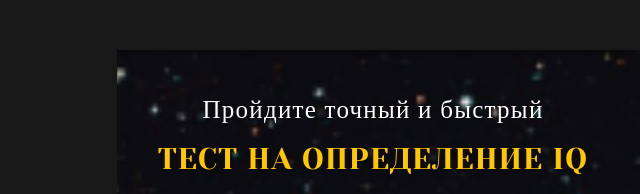
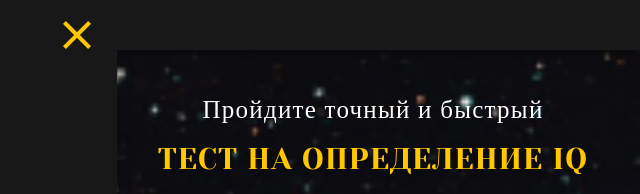
Before and after one commit to ptarho/quiz, a plain HTML site: page index.html in a window 1280 px wide. Both pictures are taken after a click on the button 33 px from the left and 24 px from the top of the page. Shown: the top 194 px of the page, 267-907 px from the left. Drawn offline with Linux system fonts and the light colour scheme.

Commit message:
Fix navigation close button

```diff
--- a/index.html
+++ b/index.html
@@ -18,7 +18,7 @@
         <button class="navigation__button">
           <img
             class="navigation__button_img"
-            src=".images/close-icon.png"
+            src="./images/close-icon.png"
             alt=""
           />
         </button>
```
